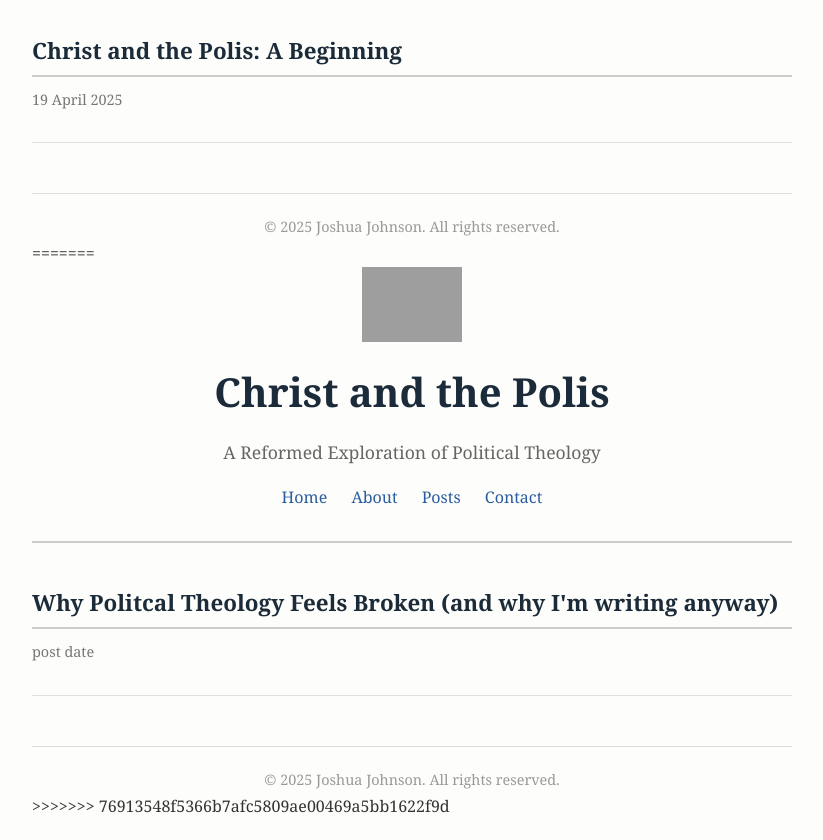
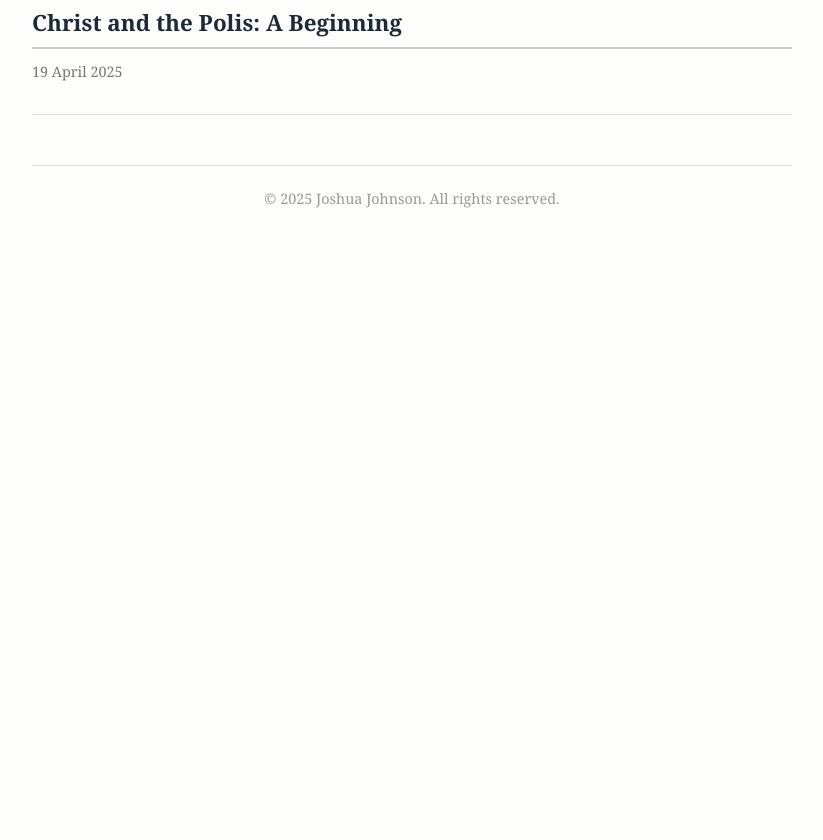
Before and after one commit to CreationMandate/christandthepolis, a plain HTML site: page index.html in a window 1280 px wide. Shown: the part 333-1173 px from the top of the page, without its empty margins (228-1051 px from the left). After the commit the page ends 800 px from the top, so only its background shows below. Drawn offline with Linux system fonts and the light colour scheme; grey boxes are pictures that could not be loaded.

Commit message:
Cleaned up duplicate HTML structures

```diff
--- a/index.html
+++ b/index.html
@@ -1,4 +1,3 @@
-<<<<<<< HEAD
 <!DOCTYPE html>
 <html lang="en">
 <head>
@@ -32,39 +31,3 @@
     </footer>
 
 </body>
-=======
-<!DOCTYPE html>
-<html lang="en">
-<head>
-    <meta charset="UTF-8">
-    <title>Christ and the Polis</title>
-    <link rel="stylesheet" href="style.css">
-</head>
-<body>
-
-    <header>
-        <img src="images/logo.png" alt="Christ and the Polis Logo" class="site-logo">
-        <h1>Christ and the Polis</h1>
-        <p>A Reformed Exploration of Political Theology</p>
-        <nav>
-            <a href="index.html">Home</a>
-            <a href="about.html">About</a>
-            <a href="posts/">Posts</a>
-            <a href="contact.html">Contact</a>
-        </nav>
-    </header>
-
-    <main>
-        <article>
-            <h2><a href="posts/first-post.html"> Why Politcal Theology Feels Broken (and why I'm writing anyway)</a></h2>
-            <p class="post-date">post date</p>
-        </article>
-    </main>
-
-    <footer>
-        <p>© 2025 Joshua Johnson. All rights reserved.</p>
-    </footer>
-
-</body>
->>>>>>> 76913548f5366b7afc5809ae00469a5bb1622f9d
-</html>
```
Also changed, not shown: posts/whypoliticaltheologyfeelsbroken.html (deleted).
